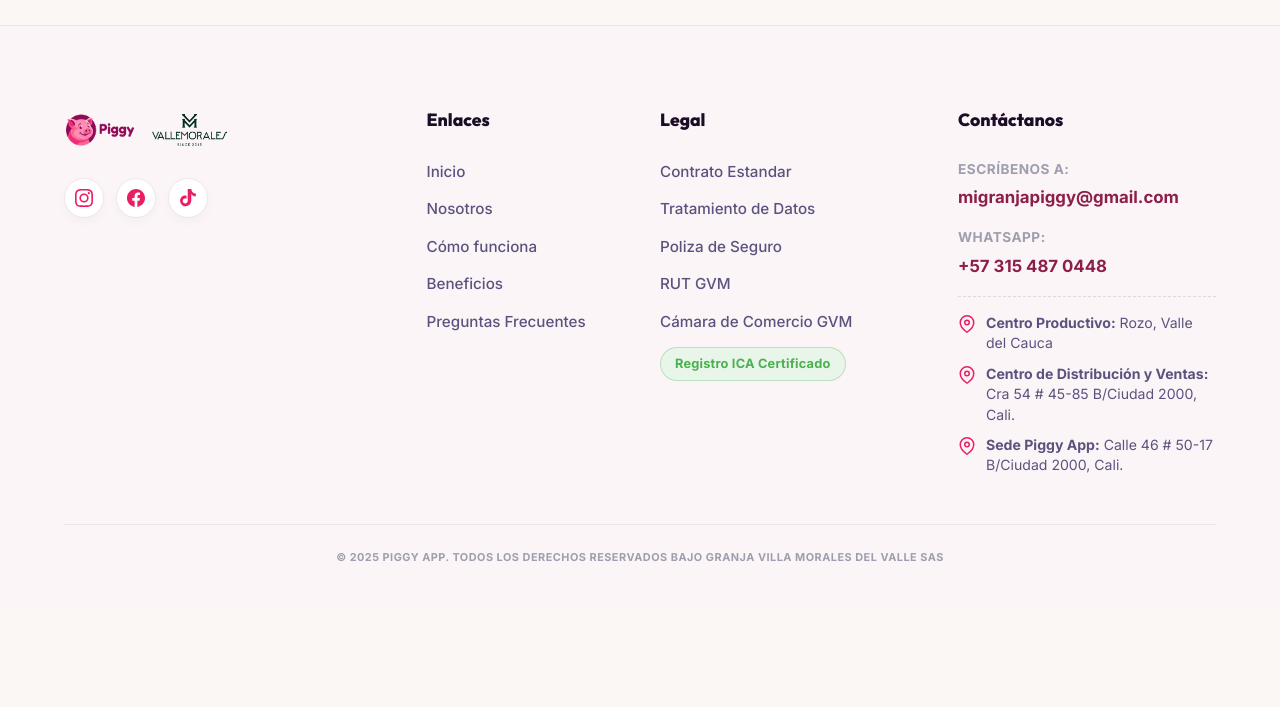
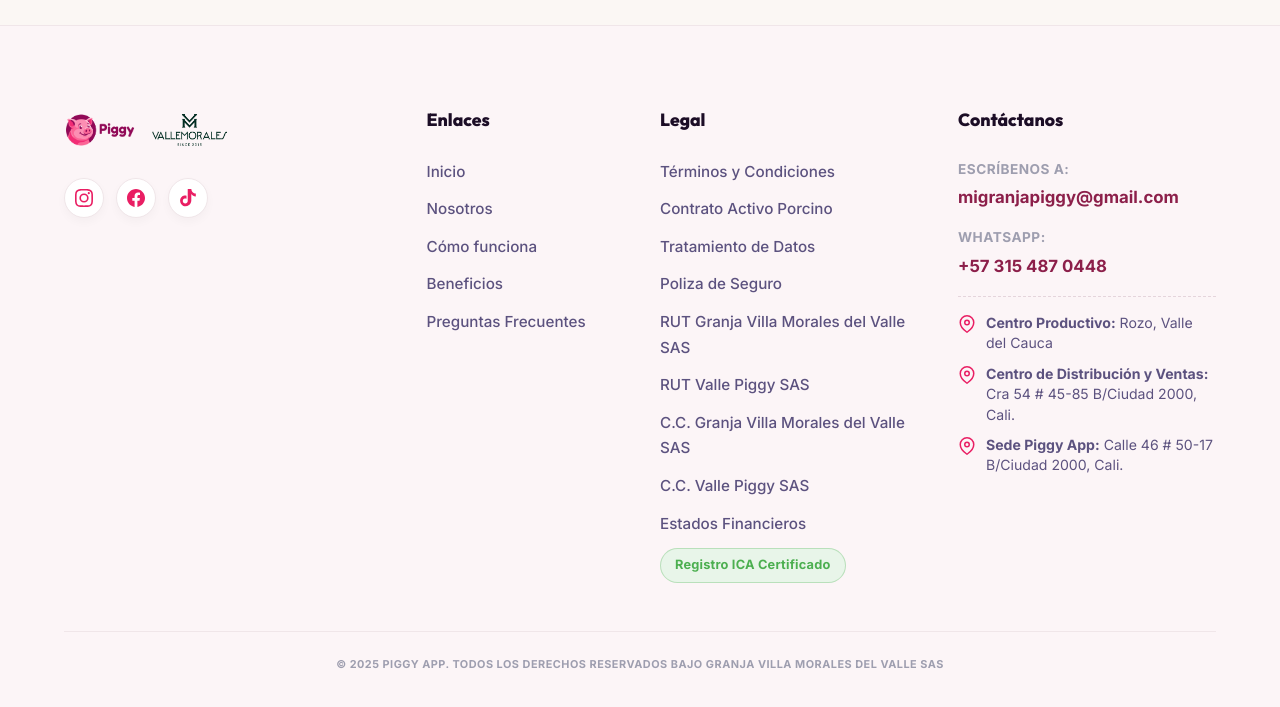
Before and after one commit to amsterdamlab/piggy-landing, a website built with Vite: page diciembre/index.html in a window 1280 px wide. Shown: the part 3615-4322 px from the top of the page. Before the commit the page ends 4221 px from the top, so only its background shows below. Built offline with nearby package versions, Linux system fonts and the light colour scheme.

Commit message:
Actualizar enlaces y nombres en la seccion Legal del footer (diciembre)

```diff
--- a/diciembre/index.html
+++ b/diciembre/index.html
@@ -456,11 +456,15 @@
         <div class="footer-col">
           <h4>Legal</h4>
           <ul>
-            <li><a href="https://app.migranjapiggy.com/terminos-y-condiciones.html" target="_blank" rel="noopener">Contrato Estandar</a></li>
+            <li><a href="https://app.migranjapiggy.com/terminos-y-condiciones.html" target="_blank" rel="noopener">Términos y Condiciones</a></li>
+            <li><a href="/contracts/contrato_base.pdf" target="_blank" rel="noopener">Contrato Activo Porcino</a></li>
             <li><a href="https://app.migranjapiggy.com/tratamiento-de-datos.html" target="_blank" rel="noopener">Tratamiento de Datos</a></li>
             <li><a href="#faq">Poliza de Seguro</a></li>
-            <li><a href="#faq">RUT GVM</a></li>
-            <li><a href="#faq">Cámara de Comercio GVM</a></li>
+            <li><a href="#faq">RUT Granja Villa Morales del Valle SAS</a></li>
+            <li><a href="#faq">RUT Valle Piggy SAS</a></li>
+            <li><a href="#faq">C.C. Granja Villa Morales del Valle SAS</a></li>
+            <li><a href="#faq">C.C. Valle Piggy SAS</a></li>
+            <li><a href="#faq">Estados Financieros</a></li>
             <li><span class="footer-badge-ica">Registro ICA Certificado</span></li>
           </ul>
         </div>
```
